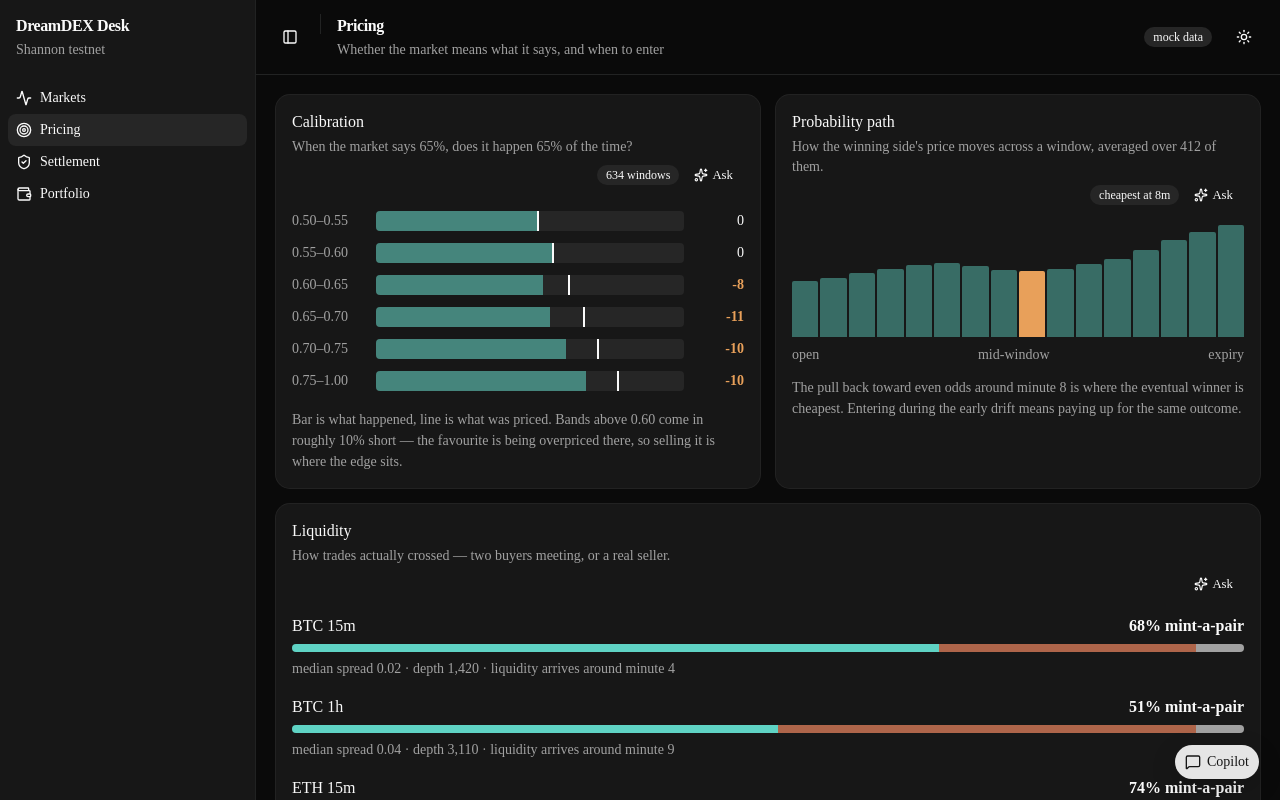
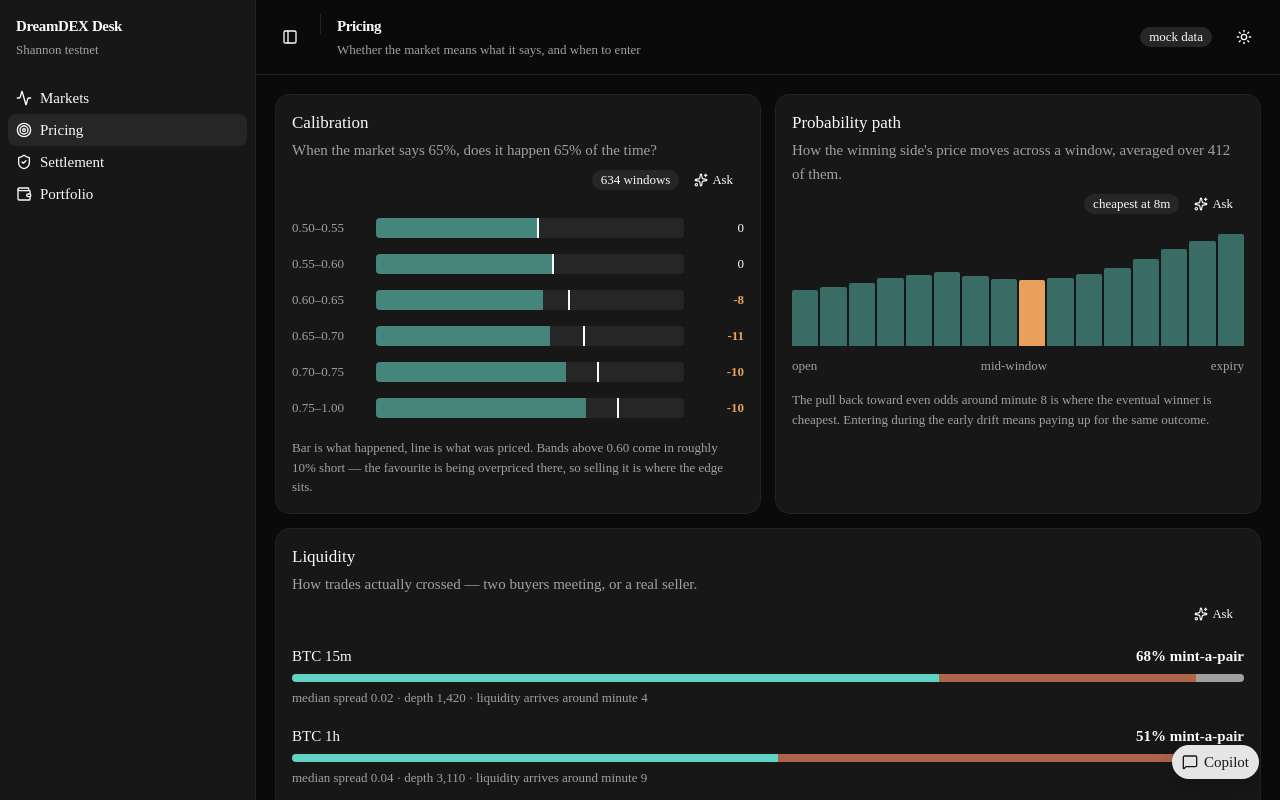
Before and after one commit to FlemingJohn/dreamdex-desk, a Next.js app: page /pricing in a window 1280 px wide. Built offline with nearby package versions, Linux system fonts and the light colour scheme.

Commit message:
raise the type scale in the theme so every component matches

```diff
--- a/app/globals.css
+++ b/app/globals.css
@@ -8,6 +8,25 @@
 @import "../styles/copilot.css";
 
 @custom-variant dark (&:is(.dark *));
+
+/*
+ * The type scale, raised one notch from Tailwind's defaults.
+ *
+ * Tailwind ships text-xs at 12px, which is too small to scan a table of
+ * probabilities for any length of time. Redefining the scale here — rather
+ * than bumping each class at every call site — means the desk's own panels and
+ * shadcn's components stay in step, because both read these same tokens. It
+ * also survives re-running `shadcn add`, which would overwrite edits made
+ * inside those components.
+ */
+@theme {
+  --text-xs: 0.8125rem;
+  --text-xs--line-height: 1.25rem;
+  --text-sm: 0.9375rem;
+  --text-sm--line-height: 1.5rem;
+  --text-base: 1.0625rem;
+  --text-base--line-height: 1.625rem;
+}
 
 @theme inline {
   --color-background: var(--background);
--- a/components/dashboard/LiquidityPanel.tsx
+++ b/components/dashboard/LiquidityPanel.tsx
@@ -32,10 +32,10 @@ export function LiquidityPanel() {
           {breakdowns.map((breakdown) => (
             <div key={`${breakdown.asset}-${breakdown.windowLength}`}>
               <div className="panel-metric-row mb-1.5">
-                <span className="text-base font-medium">
+                <span className="text-sm font-medium">
                   {breakdown.asset} {breakdown.windowLength}
                 </span>
-                <span className="panel-metric-value text-base">
+                <span className="panel-metric-value text-sm">
                   {formatPercent(breakdown.mintPairShare)} mint-a-pair
                 </span>
               </div>
--- a/components/dashboard/PortfolioPanel.tsx
+++ b/components/dashboard/PortfolioPanel.tsx
@@ -37,7 +37,7 @@ export function PortfolioPanel() {
           <div className="flex flex-col gap-2">
             {portfolio.openPositions.map((position) => (
               <div className="panel-metric-row" key={position.marketId}>
-                <span className="text-base">
+                <span className="text-sm">
                   <span className="font-medium">
                     {position.asset} {position.windowLength}
                   </span>{" "}
@@ -51,7 +51,7 @@ export function PortfolioPanel() {
                   </span>
                 </span>
                 <span
-                  className={`panel-metric-value text-base ${
+                  className={`panel-metric-value text-sm ${
                     position.unrealizedUsdc >= 0 ? "value-positive" : "value-negative"
                   }`}
                 >
@@ -68,7 +68,7 @@ export function PortfolioPanel() {
               Realised over 7 days · {portfolio.fillCountLastWeek} fills · win rate{" "}
               {formatPercent(portfolio.winRateLastWeek)}
             </span>
-            <span className="panel-metric-value text-base value-positive">
+            <span className="panel-metric-value text-sm value-positive">
               {formatSignedUsdc(portfolio.realizedUsdcLastWeek)}
             </span>
           </div>
@@ -76,7 +76,7 @@ export function PortfolioPanel() {
           <Separator />
 
           <div className="panel-metric-row">
-            <span className="flex items-center gap-2 text-base">
+            <span className="flex items-center gap-2 text-sm">
               <Badge variant="destructive">unclaimed</Badge>
               <span className="font-medium">{formatUsdc(unclaimedTotal)}</span>
               <span className="panel-note">
--- a/components/dashboard/SettlementReceiptPanel.tsx
+++ b/components/dashboard/SettlementReceiptPanel.tsx
@@ -36,7 +36,7 @@ export function SettlementReceiptPanel() {
               {index > 0 ? <Separator className="mb-4" /> : null}
 
               <div className="panel-metric-row mb-2">
-                <span className="text-base">
+                <span className="text-sm">
                   <span className="font-medium">
                     {receipt.asset} {receipt.windowLength}
                   </span>{" "}
@@ -54,7 +54,7 @@ export function SettlementReceiptPanel() {
                     {receipt.outcome.toUpperCase()}
                   </Badge>
                   <a
-                    className="text-sm inline-flex items-center gap-1 underline underline-offset-2"
+                    className="text-xs inline-flex items-center gap-1 underline underline-offset-2"
                     href={buildOracleExplorerUrl(receipt.oracleQuestionId)}
                     target="_blank"
                     rel="noreferrer"
--- a/components/layout/DashboardHeader.tsx
+++ b/components/layout/DashboardHeader.tsx
@@ -21,10 +21,10 @@ export function DashboardHeader() {
       <Separator orientation="vertical" className="h-5" />
 
       <div className="flex flex-col gap-0.5">
-        <h1 className="text-base font-semibold tracking-tight">
+        <h1 className="text-sm font-semibold tracking-tight">
           {route?.label ?? "Desk"}
         </h1>
-        <p className="text-sm text-muted-foreground">
+        <p className="text-xs text-muted-foreground">
           {route?.description ?? "Event contract analytics on Somnia"}
         </p>
       </div>
--- a/components/layout/DashboardSidebar.tsx
+++ b/components/layout/DashboardSidebar.tsx
@@ -29,8 +29,8 @@ export function DashboardSidebar() {
     <Sidebar collapsible="icon">
       <SidebarHeader>
         <div className="flex flex-col gap-0.5 px-2 py-1.5 group-data-[collapsible=icon]:hidden">
-          <span className="text-base font-semibold tracking-tight">DreamDEX Desk</span>
-          <span className="text-sm text-muted-foreground">Shannon testnet</span>
+          <span className="text-sm font-semibold tracking-tight">DreamDEX Desk</span>
+          <span className="text-xs text-muted-foreground">Shannon testnet</span>
         </div>
       </SidebarHeader>
 
--- a/styles/copilot.css
+++ b/styles/copilot.css
@@ -82,7 +82,7 @@
 }
 
 .copilot-title {
-  font-size: var(--text-base);
+  font-size: var(--text-sm);
   font-weight: var(--font-weight-semibold);
 }
 
@@ -99,7 +99,7 @@
 }
 
 .copilot-message-role {
-  font-size: var(--text-sm);
+  font-size: var(--text-xs);
   font-weight: var(--font-weight-semibold);
   letter-spacing: 0.08em;
   text-transform: uppercase;
@@ -108,7 +108,7 @@
 }
 
 .copilot-message-text {
-  font-size: var(--text-base);
+  font-size: var(--text-sm);
   line-height: 1.6;
   white-space: pre-wrap;
 }
@@ -132,7 +132,7 @@
   display: flex;
   align-items: center;
   gap: 0.5rem;
-  font-size: var(--text-sm);
+  font-size: var(--text-xs);
   font-family: var(--font-mono, ui-monospace, monospace);
   color: var(--muted-foreground);
 }
@@ -153,7 +153,7 @@
 .approval-card-header {
   padding: 0.5rem 0.75rem;
   background: color-mix(in srgb, var(--signal-warning) 12%, transparent);
-  font-size: var(--text-sm);
+  font-size: var(--text-xs);
   font-weight: var(--font-weight-bold);
   letter-spacing: 0.1em;
   text-transform: uppercase;
@@ -168,7 +168,7 @@
 }
 
 .approval-summary {
-  font-size: var(--text-base);
+  font-size: var(--text-sm);
   font-weight: var(--font-weight-semibold);
 }
 
@@ -176,7 +176,7 @@
   display: grid;
   grid-template-columns: repeat(2, minmax(0, 1fr));
   gap: 0.375rem 1rem;
-  font-size: var(--text-sm);
+  font-size: var(--text-xs);
   font-variant-numeric: tabular-nums;
 }
 
@@ -190,7 +190,7 @@
   gap: 0.25rem;
   padding-top: 0.5rem;
   border-top: 1px solid var(--border);
-  font-size: var(--text-sm);
+  font-size: var(--text-xs);
 }
 
 .approval-check-row {
@@ -219,7 +219,7 @@
 
 .approval-settled {
   padding: 0.625rem 0.75rem;
-  font-size: var(--text-sm);
+  font-size: var(--text-xs);
   color: var(--muted-foreground);
   border-top: 1px solid var(--border);
 }
--- a/styles/panels.css
+++ b/styles/panels.css
@@ -17,7 +17,7 @@
 }
 
 .panel-note {
-  font-size: var(--text-sm);
+  font-size: var(--text-xs);
   line-height: 1.5;
   color: var(--muted-foreground);
 }
@@ -33,7 +33,7 @@
 }
 
 .calibration-band {
-  font-size: var(--text-sm);
+  font-size: var(--text-xs);
   font-variant-numeric: tabular-nums;
   color: var(--muted-foreground);
 }
@@ -61,7 +61,7 @@
 }
 
 .calibration-gap {
-  font-size: var(--text-sm);
+  font-size: var(--text-xs);
   font-variant-numeric: tabular-nums;
   text-align: right;
 }
@@ -94,7 +94,7 @@
 .path-axis {
   display: flex;
   justify-content: space-between;
-  font-size: var(--text-sm);
+  font-size: var(--text-xs);
   color: var(--muted-foreground);
   margin-top: 0.5rem;
   font-variant-numeric: tabular-nums;
@@ -126,7 +126,7 @@
   display: flex;
   flex-wrap: wrap;
   gap: 0.75rem;
-  font-size: var(--text-sm);
+  font-size: var(--text-xs);
   color: var(--muted-foreground);
   margin-top: 0.5rem;
 }
@@ -163,7 +163,7 @@
   display: grid;
   grid-template-columns: repeat(auto-fit, minmax(9rem, 1fr));
   gap: 0.25rem 1rem;
-  font-size: var(--text-sm);
+  font-size: var(--text-xs);
 }
 
 .receipt-source {
@@ -181,7 +181,7 @@
   display: flex;
   flex-direction: column;
   gap: 1px;
-  font-size: var(--text-sm);
+  font-size: var(--text-xs);
   font-variant-numeric: tabular-nums;
 }
 
@@ -223,7 +223,7 @@
   padding: 0.375rem 0.5rem;
   margin: 0.25rem 0;
   text-align: center;
-  font-size: var(--text-sm);
+  font-size: var(--text-xs);
   color: var(--muted-foreground);
   border-block: 1px solid var(--border);
 }
```
